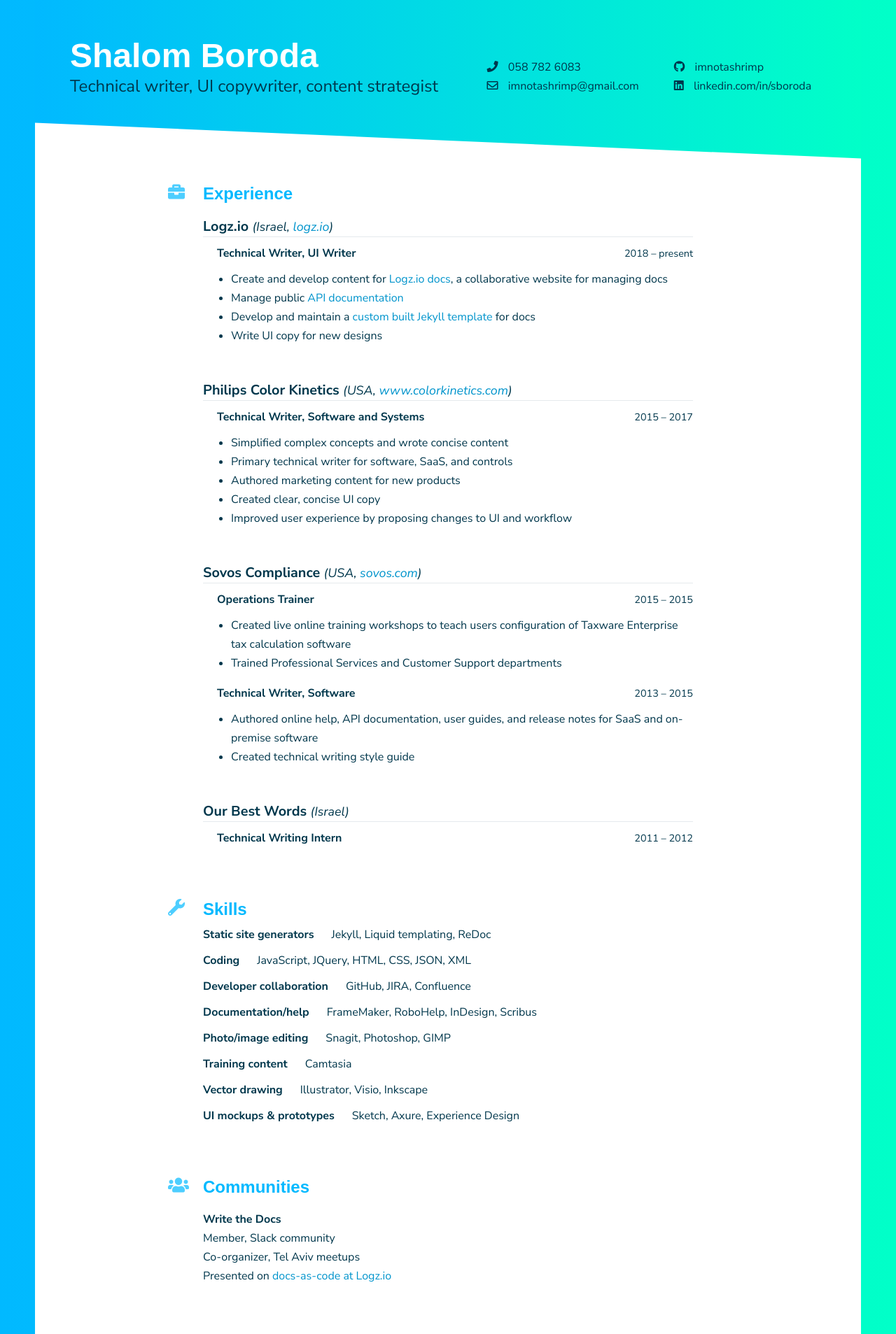
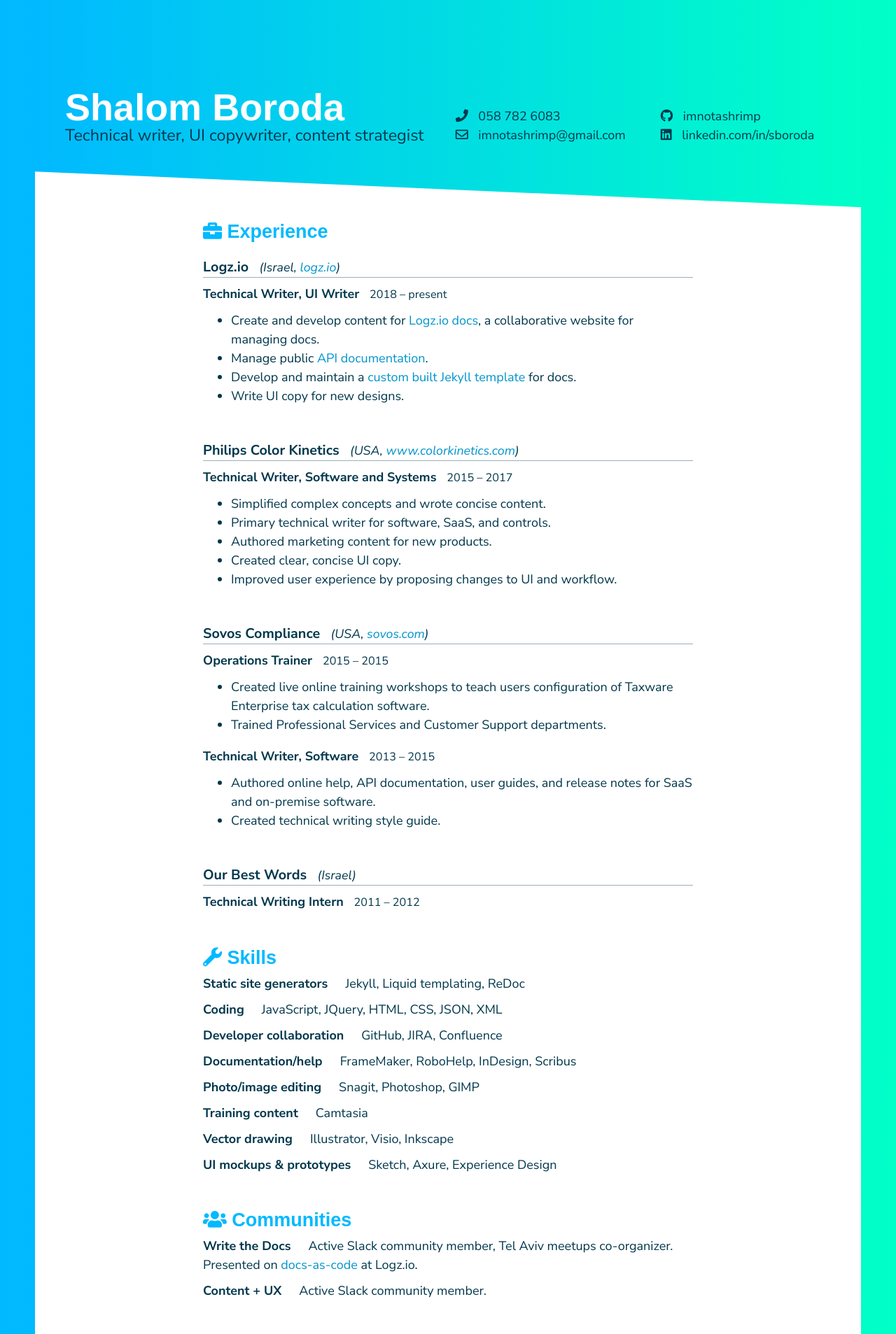
Before and after one commit to imnotashrimp/keeperOfTheDocs, a Jekyll site: the page built from src/cv.html, in a window 1280 px wide. Shown: the top 1907 px of the page at 70% size. Built offline with Jekyll 4.4.1, drawn with Linux system fonts in a browser that asks for light colours; nearby versions of some CDN libraries; some web fonts are replaced; some of the changed text lies outside the part shown.

Commit message:
CV mobile first (#1)
* split out css files, finalize CV css

* update cv content

* add periods to end of cv bullet points

* prevent orphan words in cv

```diff
--- a/src/_data/cv.yml
+++ b/src/_data/cv.yml
@@ -15,10 +15,10 @@ experience:
         start-date: 2018
         end-date: present
         items:
-          - Create and develop content for <a href="https://docs.logz.io">Logz.io docs</a>, a collaborative website for managing docs
-          - Manage public <a href="https://docs.logz.io/api/">API documentation</a>
-          - Develop and maintain a <a href="https://github.com/logzio/logz-docs">custom built Jekyll template</a> for docs
-          - Write UI copy for new designs
+          - Create and develop content for <a href="https://docs.logz.io">Logz.io docs</a>, a collaborative website for managing docs.
+          - Manage public <a href="https://docs.logz.io/api/">API documentation</a>.
+          - Develop and maintain a <a href="https://github.com/logzio/logz-docs">custom built Jekyll template</a> for docs.
+          - Write UI copy for new designs.
   - company: Philips Color Kinetics
     location: USA
     website: http://www.colorkinetics.com
@@ -27,11 +27,11 @@ experience:
         start-date: 2015
         end-date: 2017
         items:
-          - Simplified complex concepts and wrote concise content
-          - Primary technical writer for software, SaaS, and controls
-          - Authored marketing content for new products
-          - Created clear, concise UI copy
-          - Improved user experience by proposing changes to UI and workflow
+          - Simplified complex concepts and wrote concise content.
+          - Primary technical writer for software, SaaS, and controls.
+          - Authored marketing content for new products.
+          - Created clear, concise UI copy.
+          - Improved user experience by proposing changes to UI and workflow.
   - company: Sovos Compliance
     location: USA
     website: https://sovos.com
@@ -40,14 +40,14 @@ experience:
         start-date: 2015
         end-date: 2015
         items:
-          - Created live online training workshops to teach users configuration of Taxware Enterprise tax calculation software
-          - Trained Professional Services and Customer Support departments
+          - Created live online training workshops to teach users configuration of Taxware Enterprise tax calculation software.
+          - Trained Professional Services and Customer Support departments.
       - title: Technical Writer, Software
         start-date: 2013
         end-date: 2015
         items:
-          - Authored online help, API documentation, user guides, and release notes for SaaS and on-premise software
-          - Created technical writing style guide
+          - Authored online help, API documentation, user guides, and release notes for SaaS and on-premise software.
+          - Created technical writing style guide.
   - company: Our Best Words
     location: Israel
     positions:
@@ -76,9 +76,10 @@ skills:
 communities:
   - name: Write the Docs
     items:
-      - Member, Slack community
-      - Co-organizer, Tel Aviv meetups
-      - Presented on <a href="https://github.com/imnotashrimp/presentations/blob/master/2018-10-31_writeTheDocsTLV_docs-as-code-at-logzio/docs-as-code-at-logzio.pdf">docs-as-code at Logz.io</a>
+      - Active Slack community member, Tel Aviv meetups co-organizer. Presented on <a href="https://github.com/imnotashrimp/presentations/blob/master/2018-10-31_writeTheDocsTLV_docs-as-code-at-logzio/docs-as-code-at-logzio.pdf">docs-as-code</a> at Logz.io.
+  - name: Content + UX
+    items:
+      - Active Slack community member.
 
 awards:
   - name: Luminary Award
@@ -91,10 +92,10 @@ training:
       - Blockchain Basics
       - 'Blockchain: Beyond the Basics'
   - name: Our Best Words
-    location: Israel
+    location: 2012, Israel
     items:
       - Technical Writing/Marcom Workshop
   - name: University of Massachusetts, Amherst
-    location: USA
+    location: 2011, USA
     items:
       - BA, Early Care and Education
--- a/src/_includes/cv_section.html
+++ b/src/_includes/cv_section.html
@@ -15,7 +15,9 @@
   {%- if include.oneline -%}
     {{- }} oneline
   {%- endif -%}
-  ">{{i}}</span>
+  ">
+    {%- include prevent_orphan.html str=i -%}
+  </span>
   {%- endfor -%}
 </div>
 {%- endfor -%}
--- a/src/_includes/head.html
+++ b/src/_includes/head.html
@@ -6,7 +6,14 @@
   <link rel="stylesheet" href="https://use.fontawesome.com/releases/v5.5.0/css/all.css" integrity="sha384-B4dIYHKNBt8Bc12p+WXckhzcICo0wtJAoU8YZTY5qE0Id1GSseTk6S+L3BlXeVIU" crossorigin="anonymous">
 
   {%- seo -%}
-  <link rel="stylesheet" href="{{ '/css/main.css' | relative_url }}">
+
+  {%- comment -%}
+  *   If page specifies a CSS override, load that CSS file. If not, use default.
+  *         {%- endcomment -%}
+  {%- assign css = page.css | default: 'main.css' | prepend: '/css/' | relative_url -%}
+  <link rel="stylesheet" href="{{ css }}">
+
+
   {%- feed_meta -%}
   {%- if jekyll.environment == 'production' and site.google_analytics -%}
     {%- include google-analytics.html -%}
--- /dev/null
+++ b/src/css/cv.css
@@ -0,0 +1,211 @@
+@import url('vars.css'); /* import CSS variables */
+
+:root {
+    --cv-border-width: 10px;
+    --cv-bullet-padding-left: 20px;
+}
+
+/* Tablets, at least 760px wide */
+@media screen and (min-width: 760px) {
+  :root {
+    --cv-bullet-padding-left: 40px;
+  }
+
+  body #cv-titles {
+    margin-top: 7vw;
+  }
+
+  body #cv-contact-info {
+    columns: 2;
+    column-gap: 50px;
+  }
+
+  body .cv-location,
+  body .cv-start-end-dates,
+  body .cv-entry-location {
+    margin-left: 10px;
+    display: inline-block;
+  }
+
+  body .cv-entry-item.oneline {
+    display: inline;
+  }
+
+}
+
+/* Laptops */
+@media screen and (min-width: 1024px) {
+  :root {
+    --cv-border-width: 50px;
+  }
+
+  body #cv-header {
+    padding-top: 0;
+  }
+
+  body #cv-body {
+    margin-left: auto;
+    margin-right: auto;
+  }
+}
+
+@media screen and (min-width: 1440px) {
+  :root {
+    --cv-border-width: 100px;
+  }
+
+  html body {
+    font-size: 24px;
+  }
+  body #cv-footer {
+    height: 150px;
+  }
+}
+
+/* ===== CV ===== */
+
+body {
+  font-size: 18px;
+  border-left: var(--cv-border-width) solid;
+  border-right: var(--cv-border-width) solid;
+  border-top: 0;
+  border-bottom: 0;
+  border-image-source: var(--gradient-mint);
+  border-image-slice: 20;
+}
+
+#cv-header {
+  padding-top: var(--cv-border-width);
+  padding-left: 1em;
+  padding-right: 1em;
+  background: var(--gradient-mint);
+  display: flex;
+  flex-direction: row;
+  flex-wrap: wrap;
+  align-items: flex-end;
+  justify-content: space-evenly;
+  padding-bottom: 7vw;
+  clip-path: polygon(
+    0 0,
+    100% 0,
+    100% 100%,
+    0 calc(100% - 4vw)
+  );
+}
+
+#cv-footer {
+  padding-bottom: var(--cv-border-width);
+  background: var(--gradient-mint);
+  display: block;
+  margin-top: 50px;
+  height: 50px;
+  clip-path: polygon(
+    0 0,
+    100% calc(100% - 4vw),
+    100% 100%,
+    0 100%
+  );
+}
+
+#cv-header a {
+  color: currentColor;
+}
+
+#cv-titles {
+  display: flex;
+  flex-direction: column;
+  padding-right: 20px;
+}
+
+#cv-titles h1 {
+  font-size: 3em;
+  margin-bottom: unset;
+  line-height: 1em;
+  color: white;
+}
+
+#cv-subtitle {
+  font-size: 1.3em;
+}
+
+#cv-contact-info {
+  list-style-type: none;
+  padding: 0;
+  margin-bottom: 0;
+  font-size: 1em;
+}
+
+#cv-contact-info i {
+  display: inline-block;
+  margin-right: 10px;
+}
+
+#cv-body {
+  margin-left: 1em;
+  margin-right: 1em;
+  max-width: 700px;
+}
+
+h2:not(.first) {
+  margin-top: 50px;
+  margin-bottom: 0;
+}
+
+h2.first {
+  margin-top: 20px;
+}
+
+.cv-body-section h2 {
+  color: var(--primary-100);
+}
+
+.cv-company-info {
+  font-size: 1.1em;
+  font-weight: 700;
+  border-bottom: 1px solid var(--text-medium-gray);
+}
+
+.cv-company-info:not(:first-child) {
+  margin-top: var(--cv-border-width);
+}
+
+.cv-job-title {
+  font-weight: 700;
+  display: block;
+  margin-top: 10px;
+  margin-bottom: 0;
+}
+
+.cv-location, .cv-entry-location {
+   font-style: italic;
+}
+
+.cv-location, .cv-start-end-dates, .cv-entry-location {
+  font-size: .9em;
+  font-weight: 400;
+  display: block;
+}
+
+.cv-entry-name {
+  font-weight: 700;
+  display: inline-block;
+  margin-top: 20px;
+}
+
+.cv-entry-name.oneline {
+  margin-top: 10px;
+  margin-right: 25px;
+}
+
+.cv-entry-item {
+  display: block;
+}
+
+.cv-entry-item.oneline {
+  display: block;
+}
+
+.cv-bullets {
+  margin-top: 10px;
+  padding-left: var(--cv-bullet-padding-left);
+}
--- a/src/css/main.css
+++ b/src/css/main.css
@@ -1,91 +1,4 @@
-@import url('https://fonts.googleapis.com/css?family=Laila:400,700|Nunito+Sans:400,400i,700,700i');
-
-@media print {
-  @page {
-    margin: 1cm 2cm;
-  }
-  #cv-titles {
-    margin-bottom: 0;
-  }
-  #cv-contact-info {
-    margin-top: 0;
-  }
-}
-
-/* ===== VARIABLES ===== */
-:root {
-  --heading-font: "Laila", sans-serif;
-  --body-font: "Nunito Sans", sans-serif;
-
-  --text-normal: rgb(var(--text-base));
-  --text-dark-gray: rgba(var(--text-base), .7);
-  --text-medium-gray: rgba(var(--text-base), .4);
-  --text-light-gray: rgba(var(--text-base), .1);
-
-  /* color rgb */
-  --text-base: 0, 55, 76;
-  --primary: 1, 185, 255; /* shalom-blue */
-  --secondary: 1, 148, 204; /* blue-gray */
-  --accent-1: 255, 159, 0; /* orange-peel */
-  --accent-2: 151, 75, 166; /* grape-juice */
-
-  /* color defs */
-  --primary-100: rgb(var(--primary));
-  --primary-70: rgba(var(--primary), .7);
-  --primary-40: rgba(var(--primary), .4);
-  --secondary-100: rgb(var(--secondary));
-  --secondary-70: rgba(var(--secondary), .7);
-  --secondary-40: rgba(var(--secondary), .4);
-  --accent-1-100: rgb(var(--accent-1));
-  --accent-1-70: rgba(var(--accent-1), .7);
-  --accent-1-40: rgba(var(--accent-1), .4);
-  --accent-2-100: rgb(var(--accent-2));
-  --accent-2-70: rgba(var(--accent-2), .7);
-  --accent-2-40: rgba(var(--accent-2), .4);
-
-  /* gradients */
-  --gradient-mint: linear-gradient(to right, var(--primary-100), #01ffc8);
-
-  /* CV */
-  --cv-border-width: 50px;
-
-  font-size: 18px;
-}
-
-
-/* ===== BASE STYLES ===== */
-body {
-  font-family: var(--body-font);
-  color: var(--text-normal);
-  padding: 0;
-  margin: 0;
-  line-height: 1.5em;
-}
-
-h1, h2, h3, h4, h5, h6 {
-  font-family: var(--heading-font);
-  font-weight: 700;
-}
-
-a, a:active, a:visited {
-  color: var(--secondary-100);
-  text-decoration: none;
-  display: inline-block;
-}
-
-a::after {
-  content: '';
-  display: block;
-  width: 0;
-  height: 3px;
-  margin-top: -3px;
-  background: var(--secondary-100);
-  transition: width .3s;
-}
-
-a:hover::after {
-  width: 100%;
-}
+@import url('vars.css'); /* import CSS variables */
 
 /* ===== HEADER ===== */
 header {
@@ -108,167 +21,3 @@ header a {
 .site-nav {
   margin-left: auto;
 }
-
-/* ===== CV ===== */
-#cv-container {
-  display: flex;
-  flex-direction: column;
-  font-size: 16px;
-  border: var(--cv-border-width) solid;
-  border-top: 0;
-  border-bottom: 0;
-  border-image-source: var(--gradient-mint);
-  border-image-slice: 20;
-
-}
-
-#cv-container > div {
-  padding-left: var(--cv-border-width);
-  padding-right: var(--cv-border-width);
-}
-
-#cv-header {
-  background: var(--gradient-mint);
-  display: flex;
-  flex-wrap: wrap;
-  clip-path: polygon(
-    0 0,
-    100% 0,
-    100% 100%,
-    0 calc(100% - 4vw)
-  );
-}
-
-#cv-footer {
-  background: var(--gradient-mint);
-  display: block;
-  height: 150px;
-  clip-path: polygon(
-    0 0,
-    100% calc(100% - 4vw),
-    100% 100%,
-    0 100%
-  );
-}
-
-#cv-header a {
-  color: currentColor;
-}
-
-#cv-header > * {
-  margin-top: 50px;
-  margin-bottom: 7vw;
-  align-self: flex-end;
-}
-
-#cv-titles {
-  display: flex;
-  flex-direction: column;
-  margin-right: auto;
-}
-
-#cv-titles h1 {
-  margin: unset;
-  font-size: 3em;
-  line-height: 1.25em;
-  color: white;
-}
-
-#cv-subtitle {
-  font-size: 1.5em;
-}
-
-#cv-contact-info {
-  list-style-type: none;
-  columns: 2;
-  column-gap: 50px;
-}
-
-#cv-contact-info i {
-  display: inline-block;
-  margin-right: 10px;
-}
-
-#cv-body {
-  margin-left: 0;
-  margin-right: 0;
-  padding: 2em;
-}
-
-#cv-body h2:not(.first) {
-  margin-top: 50px;
-  margin-bottom: 0;
-}
-
-#cv-body h2.first {
-  margin-top: -20px;
-}
-
-.cv-body-section {
-  max-width: 700px;
-  margin-left: auto;
-  margin-right: auto;
-}
-
-.cv-body-section h2 {
-  color: var(--primary-100);
-}
-
-.cv-body-section h2 i {
-  color: var(--primary-70);
-  display: block;
-  position: relative;
-  left: -50px;
-  top: 1.3rem;
-}
-
-.cv-company-info {
-  font-size: 1.1rem;
-  font-weight: 700;
-  border-bottom: 1px solid var(--text-light-gray);
-}
-
-.cv-company-info:not(:first-child) {
-  margin-top: var(--cv-border-width);
-}
-
-.cv-job-title {
-  font-weight: 700;
-  display: flex;
-  justify-content: space-between;
-  margin-left: 20px;
-  margin-top: 10px;
-  margin-bottom: 0;
-}
-
-.cv-location, .cv-entry-location {
-   font-style: italic;
-}
-
-.cv-location, .cv-start-end-dates, .cv-entry-location {
-  font-size: .9em;
-  font-weight: 400;
-}
-
-.cv-entry-name {
-  font-weight: 700;
-  display: inline-block;
-  margin-top: 20px;
-}
-
-.cv-entry-name.oneline {
-  margin-top: 10px;
-}
-
-.cv-entry-item {
-  display: block;
-}
-
-.cv-entry-item.oneline {
-  display: inline-block;
-  margin-left: 25px;
-}
-
-.cv-bullets {
-  margin-top: 10px;
-}
--- /dev/null
+++ b/src/css/vars.css
@@ -0,0 +1,72 @@
+@import url('https://fonts.googleapis.com/css?family=Laila:400,700|Nunito+Sans:400,400i,700,700i');
+
+/* ===== VARIABLES ===== */
+:root {
+  --heading-font: "Laila", sans-serif;
+  --body-font: "Nunito Sans", sans-serif;
+
+  --text-normal: rgb(var(--text-base));
+  --text-dark-gray: rgba(var(--text-base), .7);
+  --text-medium-gray: rgba(var(--text-base), .4);
+  --text-light-gray: rgba(var(--text-base), .1);
+
+  /* color rgb */
+  --text-base: 0, 55, 76;
+  --primary: 1, 185, 255; /* shalom-blue */
+  --secondary: 1, 148, 204; /* blue-gray */
+  --accent-1: 255, 159, 0; /* orange-peel */
+  --accent-2: 151, 75, 166; /* grape-juice */
+
+  /* color defs */
+  --primary-100: rgb(var(--primary));
+  --primary-70: rgba(var(--primary), .7);
+  --primary-40: rgba(var(--primary), .4);
+  --secondary-100: rgb(var(--secondary));
+  --secondary-70: rgba(var(--secondary), .7);
+  --secondary-40: rgba(var(--secondary), .4);
+  --accent-1-100: rgb(var(--accent-1));
+  --accent-1-70: rgba(var(--accent-1), .7);
+  --accent-1-40: rgba(var(--accent-1), .4);
+  --accent-2-100: rgb(var(--accent-2));
+  --accent-2-70: rgba(var(--accent-2), .7);
+  --accent-2-40: rgba(var(--accent-2), .4);
+
+  /* gradients */
+  --gradient-mint: linear-gradient(to right, var(--primary-100), #01ffc8);
+
+}
+
+/* ===== BASE STYLES ===== */
+body {
+  font-family: var(--body-font);
+  font-size: 18px;
+  color: var(--text-normal);
+  padding: 0;
+  margin: 0;
+  line-height: 1.5em;
+}
+
+h1, h2, h3, h4, h5, h6 {
+  font-family: var(--heading-font);
+  font-weight: 700;
+}
+
+a, a:active, a:visited {
+  color: var(--secondary-100);
+  text-decoration: none;
+  display: inline-block;
+}
+
+a::after {
+  content: '';
+  display: block;
+  width: 0;
+  height: 3px;
+  margin-top: -3px;
+  background: var(--secondary-100);
+  transition: width .3s;
+}
+
+a:hover::after {
+  width: 100%;
+}
--- a/src/cv.html
+++ b/src/cv.html
@@ -1,12 +1,11 @@
 ---
 layout: home
 header: false
+css: cv.css
 permalink: /
 ---
 
 {%- assign cv = site.data.cv -%}
-
-<div id="cv-container">
 
 <div id="cv-header">
 
@@ -29,7 +28,6 @@ permalink: /
 </div>
 
 <div id="cv-body">
-
   <div id="cv-experience" class="cv-body-section">
     <h2 class="first"><i class="fas fa-briefcase"></i> Experience </h2>
 
@@ -55,7 +53,9 @@ permalink: /
 
         <ul class="cv-bullets">
           {%- for i in p.items -%}
-            <li>{{i}}</li>
+            <li>
+              {%- include prevent_orphan.html str=i -%}
+            </li>
           {%- endfor -%}
         </ul>
       </div>
@@ -73,13 +73,13 @@ permalink: /
   <div id="cv-communities" class="cv-body-section">
     <h2><i class="fas fa-users"></i> Communities</h2>
 
-    {%- include cv_section.html section="communities" %}
+    {%- include cv_section.html section="communities" oneline=true %}
   </div>
 
   <div id="cv-awards" class="cv-body-section">
     <h2><i class="fas fa-certificate"></i> Awards</h2>
 
-    {%- include cv_section.html section="awards" %}
+    {%- include cv_section.html section="awards" oneline=true %}
   </div>
 
   <div id="cv-training" class="cv-body-section">
@@ -92,5 +92,3 @@ permalink: /
 
 <div id="cv-footer">
 </div>
-
-</div>
```
Also changed, not shown: src/_includes/prevent_orphan.html (added, +9 -0 lines).
